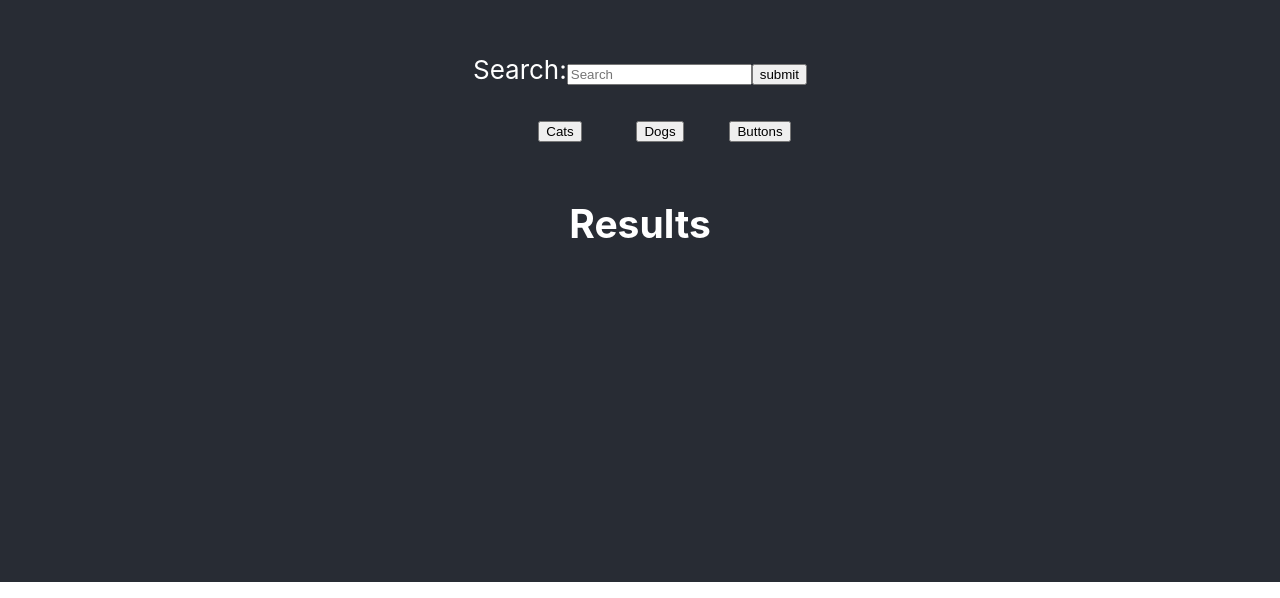
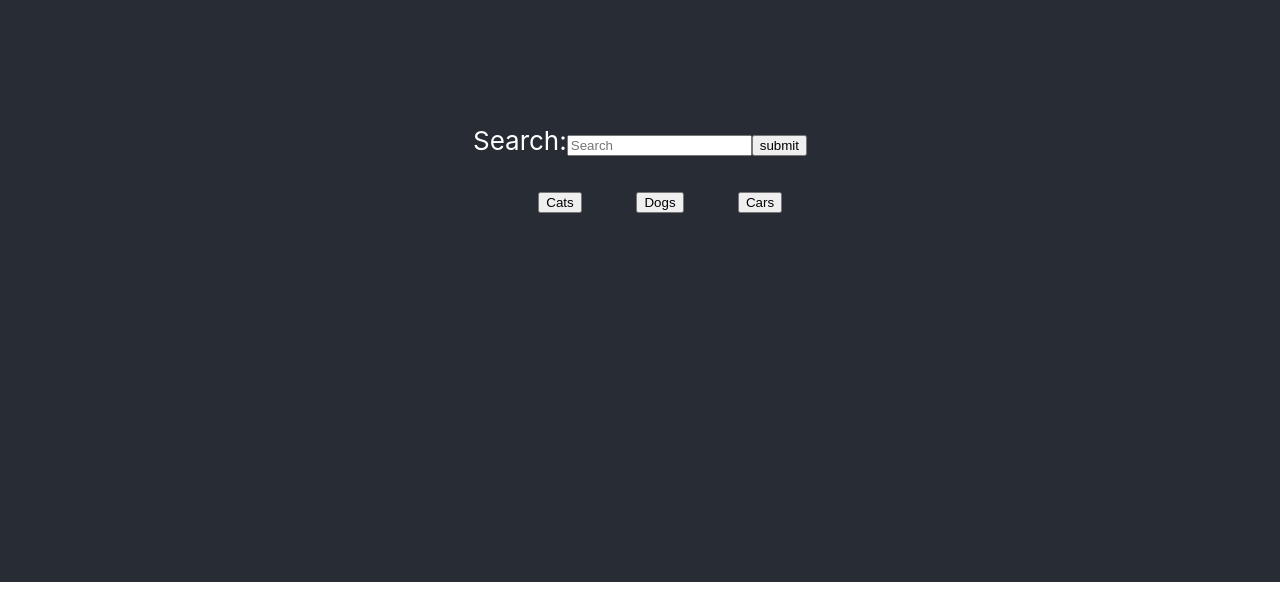
Before and after one commit to Sizu24/React-gallery-app, a React (Create React App) app in the folder react-gallery-app/: page / in a window 1280 px wide. Shown: the part 218-816 px from the top of the page. Built offline with nearby package versions, Linux system fonts and the light colour scheme; no server answers.

Commit message:
ImageContainer component, url for api based on user search value

```diff
--- a/react-gallery-app/src/components/App.js
+++ b/react-gallery-app/src/components/App.js
@@ -1,14 +1,16 @@
 import React, {Component} from 'react';
+import { BrowserRouter } from 'react-router-dom';
 import './App.css';
 import SearchForm from './SearchForm';
 import NavBar from './NavBar';
-import ShowImages from './ShowImages';
+import ImageContainer from './ImageContainer';
 import apiKey from '../config';
 import axios from 'axios';
+import ShowImages from './ShowImages';
 
-const displayUrl = 'https://live.staticflickr.com/{server-id}/{id}_{secret}_{size-suffix}.jpg';
+// displayUrl = `https://live.staticflickr.com/{server-id}/{id}_{secret}_{size-suffix}.jpg`;
 
-export default class App extends Component {
+class App extends Component {
 
   constructor(){
     super();
@@ -21,23 +23,24 @@ export default class App extends Component {
 
   /** Get data from api, that the photo data from json response, and update gifs state with this data */
   searchGifs = (userInput)=>{
-    axios.get(`https://api.flickr.com/services/rest/?method=flickr.photos.search&api_key=${this.key}&text=${userInput}&format=json&nojsoncallback=1`)
+    axios.get(`https://www.flickr.com/services/rest/?method=flickr.photos.search&api_key=${this.key}&text=${userInput}&per_page=24&format=json&nojsoncallback=1`)
       .then(response => this.setState({ gifs: response.data.photos.photo }))
       .catch(error => { console.log("Nothing was found", error)})
   }
 
   render() {
     return(
-
-        <div className="App">
-          <header className="App-header">
+        <BrowserRouter>
+          <div className="App">
+            <header className="App-header">
             <SearchForm searchResults={ this.searchGifs } />
             <NavBar />
-            <ShowImages />
-          </header>
-        </div>
-
-
+            </header>
+            <ImageContainer imageList={ this.state.gifs } />
+          </div>
+        </BrowserRouter>
     );
   }
 }
+
+export default App;
--- /dev/null
+++ b/react-gallery-app/src/components/ImageContainer.js
@@ -0,0 +1,33 @@
+import React from 'react';
+import ShowImages from './ShowImages';
+import NoGifs from './NoGifs';
+
+const ImageContainer = props => {
+    let results = props.imageList;
+    let gifs = [];
+
+    if(results.length > 0){
+        gifs = results.map( gif =>{
+            <ShowImages server={gif.server} id={gif.id} secret={gif.secret} key={gif.id} />
+        })
+        console.log(gifs);
+    }else{
+        gifs = <NoGifs />
+    }
+
+    return (
+
+        <div className="images-container">
+                {console.log(gifs)}
+            <ul>
+                {
+                    gifs
+                }
+            </ul>
+        </div>
+
+
+    );
+}
+
+export default ImageContainer;
--- a/react-gallery-app/src/components/NavBar.js
+++ b/react-gallery-app/src/components/NavBar.js
@@ -6,9 +6,9 @@ const NavBar = ()=>{
     return(
         <nav className="main-nav">
             <ul>
-                <li><button>Cats</button></li>
-                <li><button>Dogs</button></li>
-                <li><button>Buttons</button></li>
+                <li><NavLink to="/cats"><button>Cats</button></NavLink></li>
+                <li><NavLink to="dogs"><button>Dogs</button></NavLink></li>
+                <li><NavLink to="cars"><button>Cars</button></NavLink></li>
             </ul>
         </nav>
 
--- /dev/null
+++ b/react-gallery-app/src/components/NoGifs.js
@@ -0,0 +1,9 @@
+import React from 'react';
+
+const NoGifs = ()=> {
+
+    <h3>Sorry No Gifs Found</h3>
+
+}
+
+export default NoGifs;
--- a/react-gallery-app/src/components/SearchForm.js
+++ b/react-gallery-app/src/components/SearchForm.js
@@ -2,23 +2,21 @@ import React, { Component } from 'react';
 
 class SearchForm extends Component {
 
-    // search form
-    // handle submit
-    // take input and put into variable
-    // see if variable matches value of json data
-    // send that value to photos component as prop
+    // Variable to store ref data from input element inside the form
+    textInput = React.createRef();
 
     handleSubmit = (e) => {
         e.preventDefault();
-        const textInput = React.createRef();
-        this.props.searchResults();
+        // Runs the searchGifs method in App.js, and sends it the value from the ref in the form
+        this.props.searchResults(this.textInput.current.value);
     }
 
     render(){
         return(
             <form onSubmit={ this.handleSubmit.bind(this) }>
                 <label>Search:
-                    <input type="text" ref={this.textInput} placeholder="Search" name="search" />
+                    {/** Ref references this <input> and sends the value to textInput */}
+                    <input type="text" ref={ this.textInput } placeholder="Search" name="search" />
                 </label>
                 <input type="submit" value="submit" />
             </form>
--- a/react-gallery-app/src/components/ShowImages.js
+++ b/react-gallery-app/src/components/ShowImages.js
@@ -1,12 +1,12 @@
 import React from 'react';
 
-const ShowImages = ()=> {
+const ShowImages = props => {
     return(
-        <div className="photos-container">
-            <h2>Results</h2>
-            <img src="" alt="" />
-        </div>
+        <li>
+            <img src={`https://live.staticflickr.com/${props.server}/${props.id}_${props.secret}_w.jpg`} alt="" />
+        </li>
     )
+
 
 }
 
```
